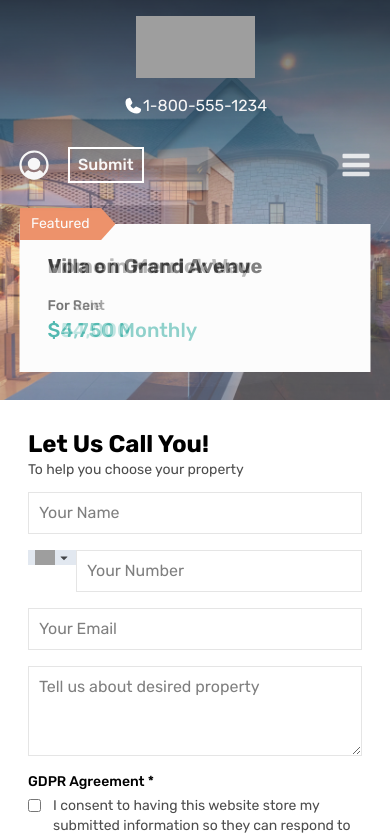
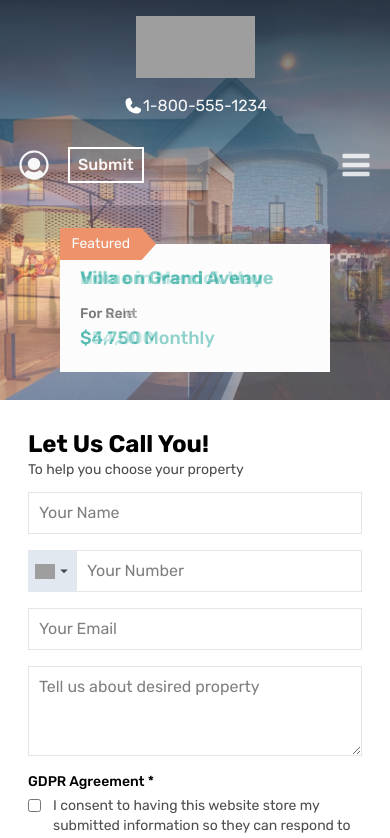
Before and after one commit to AKK-soft-dev/modern-realhome-replica, a React (Vite) app: page / in a window 390 px wide. Shown: the top 838 px of the page. Built offline with nearby package versions, Linux system fonts and the light colour scheme; grey boxes are pictures that could not be loaded.

Commit message:
update: ui in hero section

```diff
--- a/src/components/Hero/CountrySelector.tsx
+++ b/src/components/Hero/CountrySelector.tsx
@@ -36,7 +36,7 @@ const CountrySelector = () => {
   return (
     <div
       ref={dropdownRef}
-      className="w-12 h-full flex items-stretch bg-slate-200"
+      className="w-12 h-[42px] flex items-stretch bg-slate-200"
     >
       <button
         type="button"
--- a/src/components/Hero/Featured.tsx
+++ b/src/components/Hero/Featured.tsx
@@ -6,8 +6,8 @@ const Featured = ({
   data: CarouselItemType;
 }) => {
   return (
-    <div className="xl:hidden w-[90%] sm:w-[80%] md:w-[450px] absolute bottom-7 md:bottom-12 lg:bottom-0  lg:-translate-y-1/2 right-1/2 translate-x-1/2 md:translate-x-0 md:right-16  p-7 bg-paper">
-      <h2 className="text-xl font-bold">{title}</h2>
+    <div className="xl:hidden w-[270px] sm:w-[80%] md:w-[450px] absolute bottom-7 md:bottom-12 lg:bottom-0  lg:-translate-y-1/2 right-1/2 translate-x-1/2 md:translate-x-0 md:right-16 p-5 md:p-7 bg-paper">
+      <h2 className="text-lg sm:text-xl font-bold text-primary">{title}</h2>
       <p className="hidden lg:block text-black/70 text-sm mt-4">
         {description}
       </p>
@@ -63,9 +63,9 @@ const Featured = ({
           </div>
         </div>
       </div>
-      <div className="mt-4 text-sm text-black/70 font-medium">
+      <div className="mt-3 sm:mt-4 text-sm text-black/70 font-medium">
         <h6>{status}</h6>
-        <p className="text-xl text-primary">
+        <p className="text-lg sm:text-xl text-primary">
           ${price.toLocaleString()} {status === "For Rent" && "Monthly"}
         </p>
       </div>
--- a/src/components/Navbar/Menu/Menu.tsx
+++ b/src/components/Navbar/Menu/Menu.tsx
@@ -72,7 +72,7 @@ const Menu = () => {
           open
             ? "translate-y-3 opacity-100 pointer-events-auto"
             : "opacity-0 -translate-y-5 pointer-events-none"
-        }  duration-300`}
+        }  duration-300 shadow`}
       >
         {mainMenu.map((menuName) => (
           <li key={menuName} className="relative">
```
